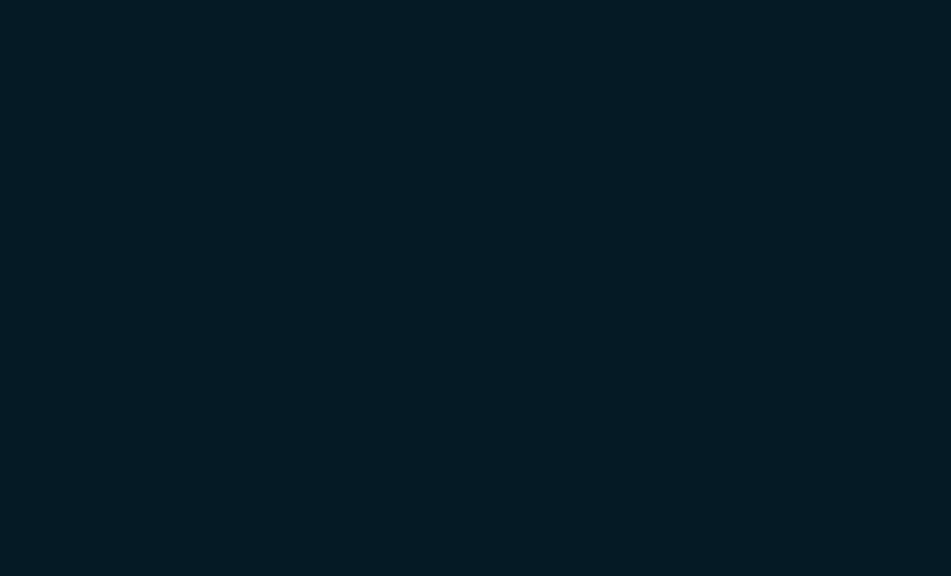
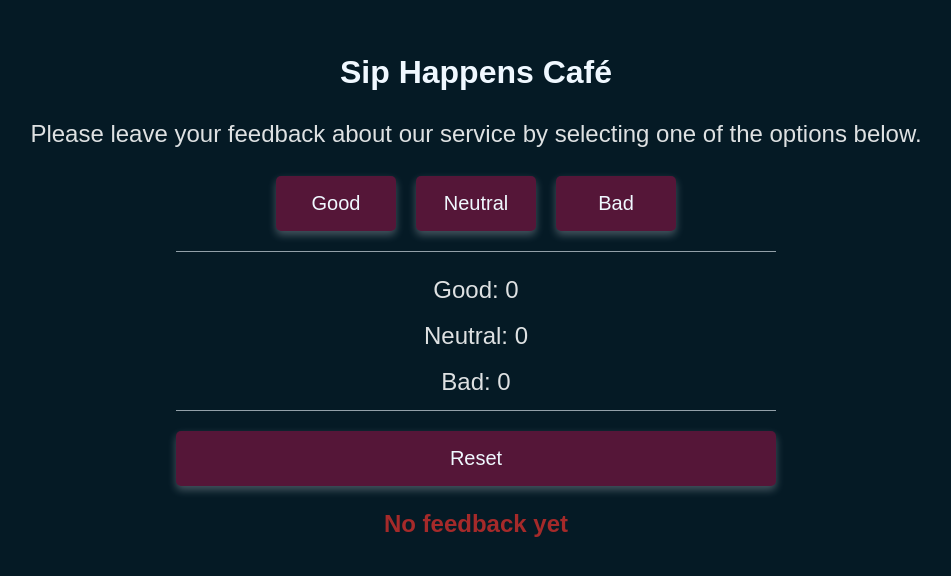
Before and after one commit to Mariia-Petlovana-91/react02, a React (Vite) app: page / in a window 1280 px wide. Shown: the top 576 px of the page, without its empty margins (164-1115 px from the left). Built offline with nearby package versions, Linux system fonts and the light colour scheme.

Commit message:
add components

```diff
--- a/src/components/App/App.jsx
+++ b/src/components/App/App.jsx
@@ -1,3 +1,44 @@
-import '../App/App.module.css'
+import React from 'react';
+import Section from '../Section/Section';
+import Description from '../Description/Description';
+import Feedback from '../Feedback/Feedback';
+import Options from '../Options/Options';
+import Notification from '../Notification/Notification';
+import css from '../App/App.module.css';
+import { FiDatabase } from 'react-icons/fi';
 
-export default function App() {}
+export default class App extends React.Component {
+  state = {
+    good: 0,
+    neutral: 0,
+    bad: 0,
+  };
+
+  updateFeedback = (feedbackType) => {
+    this.setState((prevState) => ({
+      [feedbackType]: prevState[feedbackType] + 1,
+    }));
+  };
+
+  render() {
+    return (
+      <Section>
+	  <Description />
+
+        <Feedback
+          handleGood={() => this.updateFeedback('good')}
+          handleNeutral={() => this.updateFeedback('neutral')}
+          handleBad={() => this.updateFeedback('bad')}
+	  />
+
+        <Options
+          good={this.state.good}
+          neutral={this.state.neutral}
+          bad={this.state.bad}
+	  />
+
+	 <Notification />
+      </Section>
+    );
+  }
+}
--- a/src/components/Description/Description.jsx
+++ b/src/components/Description/Description.jsx
@@ -1,3 +1,10 @@
-import '../Description/Description.module.css';
+import css from'../Description/Description.module.css';
 
-export default function Description() {}
+export default function Description({}) {
+	return (
+		<div className={css.container}>
+			<h1 className={css.title}>Sip Happens Café</h1>
+			<p className={css.text}>Please leave your feedback about our service by selecting one of the options below.</p>
+		</div>
+	)
+}
--- a/src/components/Description/Description.module.css
+++ b/src/components/Description/Description.module.css
@@ -0,0 +1,15 @@
+.container{
+	padding: 24px;
+}
+
+.title{
+	font-size: 32px;
+	text-align: center;
+	color: aliceblue;
+	margin-bottom: 20px;
+}
+
+.text{
+	font-size: 24px;
+	text-align: center;
+}
--- a/src/components/Feedback/Feedback.jsx
+++ b/src/components/Feedback/Feedback.jsx
@@ -1,3 +1,17 @@
-import '../Feedback/Feedback.module.css';
+import css from '../Feedback/Feedback.module.css';
 
-export default function Feedback() {}
+export default function Feedback({handleGood, handleNeutral, handleBad}) {
+	return (
+		<ul className={css.feedback__list}>
+			<li className={css.feedback__item}>
+				<button className={css.feedback__btn} onClick={handleGood} type='button'>Good</button>
+			</li>
+			<li className={css.feedback__item}>
+				<button className={css.feedback__btn} onClick={handleNeutral} type='button'>Neutral</button>
+			</li>
+			<li className={css.feedback__item}>
+				<button className={css.feedback__btn} onClick={handleBad} type='button'>Bad</button>
+			</li>
+		</ul>
+	)
+}
--- a/src/components/Feedback/Feedback.module.css
+++ b/src/components/Feedback/Feedback.module.css
@@ -0,0 +1,33 @@
+.feedback__list{
+	display: flex;
+	justify-content: center;
+	margin-right: auto;
+	margin-left: auto;
+	margin-bottom: 20px;
+	max-width: 600px;
+	border-bottom: solid 1px rgba(240, 248, 255, 0.603);
+	padding-bottom: 20px;
+}
+
+.feedback__item{
+	margin-right:20px;
+}
+
+.feedback__item:last-child{
+	margin-right: 0px;
+}
+
+.feedback__btn{
+	min-width: 120px;
+	padding: 16px 20px 16px 20px;
+	background-color: #551638;
+	color: aliceblue;
+	font-size: 20px;
+	border-radius: 5px;
+	box-shadow: 0 4px 8px rgba(240, 248, 255, 0.274);
+}
+
+.feedback__btn:hover, .feedback__btn:focus{
+	background-color:#9e2365;
+	box-shadow: 0 8px 16px aliceblue, 0 4px 6px aliceblue;
+}
--- /dev/null
+++ b/src/components/Notification/Notification.jsx
@@ -0,0 +1,9 @@
+import css from '../Notification/Notification.module.css'
+
+export default function Notification() {
+	return (
+		<>
+			<p className={css.notification__text}>No feedback yet</p>
+		</>
+	)
+}
--- /dev/null
+++ b/src/components/Notification/Notification.module.css
@@ -0,0 +1,6 @@
+.notification__text{
+	text-align: center;
+	color: brown;
+	font-size: 24px;
+	font-weight: 700;
+}
--- a/src/components/Options/Options.jsx
+++ b/src/components/Options/Options.jsx
@@ -1,3 +1,14 @@
-import '../Options/Options.module.css';
+import css from '../Options/Options.module.css';
 
-export default function Options() {}
+export default function Options({ good, neutral, bad, handlereset }) {
+	return (
+		<div className={css.options__container}>
+		      <ul className={css.options__list}>
+		        <li className={css.options__item}>Good: {good}</li>
+		        <li className={css.options__item}>Neutral: {neutral}</li>
+		        <li className={css.options__item}>Bad: {bad}</li>
+			</ul>
+			<button className={css.options__btn} onClick={handlereset} type='button'>Reset</button>
+		</div>
+	)
+}
--- a/src/components/Options/Options.module.css
+++ b/src/components/Options/Options.module.css
@@ -0,0 +1,32 @@
+.options__container{
+	margin-bottom: 20px;
+	margin-left: auto;
+	margin-right: auto;
+	max-width: 600px;
+}
+
+.options__list{
+      border-bottom: solid 1px rgba(240, 248, 255, 0.603);
+	margin-bottom: 20px;
+}
+
+.options__item{
+	margin-bottom: 10px;
+	text-align: center;
+	font-size: 24px;
+}
+
+.options__btn{
+	width: 100%;
+	padding: 16px 20px 16px 20px;
+	background-color: #551638;
+	color: aliceblue;
+	font-size: 20px;
+	border-radius: 5px;
+	box-shadow: 0 4px 8px rgba(240, 248, 255, 0.274);
+}
+
+.options__btn:hover, .options__btn:focus {
+	background-color: #9e2365;
+	box-shadow: 0 8px 16px aliceblue, 0 4px 6px aliceblue;
+}
--- /dev/null
+++ b/src/components/Section/Section.jsx
@@ -0,0 +1,10 @@
+import css from '../Section/Section.module.css';
+
+export default function Section({ children }) {
+	return (
+		<section className={css.section}>
+			{children}
+		</section>
+
+	)
+}
--- /dev/null
+++ b/src/components/Section/Section.module.css
@@ -0,0 +1,3 @@
+.section{
+	padding: 24px;
+}
```
